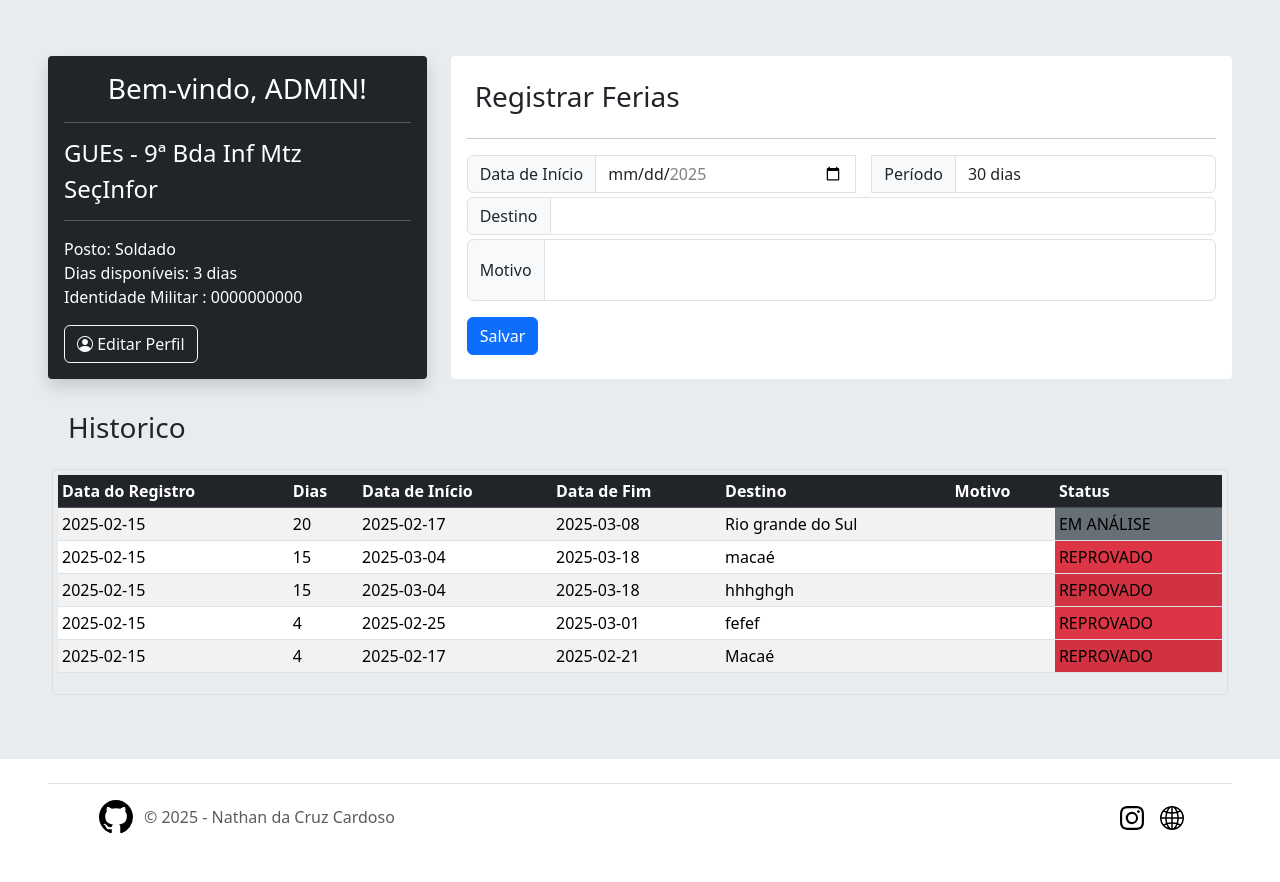
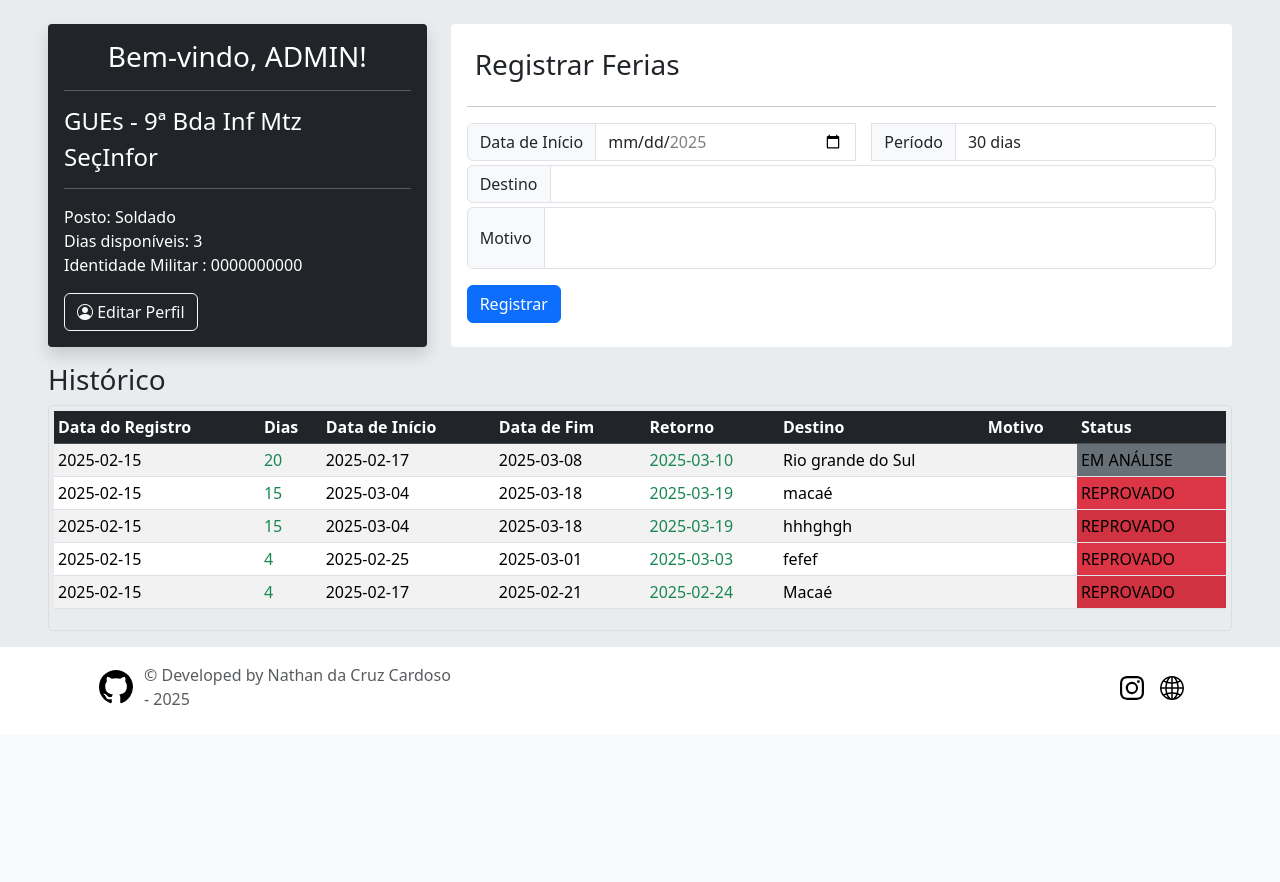
Before and after one commit to NathanCruzOficial/gestor-de-ferias, a Flask app: page /user/ in a window 1280 px wide. Shown: the part 81-963 px from the top of the page. After the commit the page ends 786 px from the top, so only its background shows below. Run offline with Flask 3, Linux system fonts and the light colour scheme; a user stored in the database is signed in; data comes from the database, SQL or seed files in the repository; both versions use the stored data as it was after the commit.

Commit message:
solved : bugs

```diff
--- a/app/models/forms.py
+++ b/app/models/forms.py
@@ -87,7 +87,7 @@ class UpdateForm(FlaskForm):
     nivel = SelectField("nivel", choices=nvls, validators=[DataRequired()])
     email = StringField("email", validators=[DataRequired(), Email()])
     telefone = TelField("telefone",validators=[DataRequired()])
-    submit = SubmitField('Registrar')
+    submit = SubmitField('Salvar Alterações')
 
     def __init__(self, *args, **kwargs):
         super(UpdateForm, self).__init__(*args, **kwargs)
@@ -105,7 +105,7 @@ class UpdateForm(FlaskForm):
 
 
 class VacationForm(FlaskForm):
-    periodo_dias = [('1', '30 dias'), ('2', '25 dias'), ('3', '20 dias'), ('4', '15 dias'), ('4', '10 dias'),('4', '5 dias')]
+    periodo_dias = [('1', '30 dias'), ('2', '25 dias'), ('3', '20 dias'), ('4', '15 dias'), ('5', '10 dias'),('6', '5 dias')]
 
     data_inicio = DateField(
         "Data de Início",
@@ -122,7 +122,7 @@ class VacationForm(FlaskForm):
     destino = StringField("Destino", validators=[DataRequired()])
     motivo = TextAreaField("Motivo")
     detalhes = StringField("Detalhes")
-    submit = SubmitField('Salvar')
+    submit = SubmitField('Registrar')
 
     def validate_data_fim(self, field):
         if self.data_inicio.data and field.data < self.data_inicio.data:
--- a/app/models/tables.py
+++ b/app/models/tables.py
@@ -95,7 +95,7 @@ class Vacation(db.Model):
     state = db.relationship("State", back_populates='ferias')
 
 
-    def __init__(self, fg_users_id, data_inicio, data_fim, destino, motivo,fg_states_id=1):
+    def __init__(self, fg_users_id, data_inicio, data_fim, dias, destino, motivo,fg_states_id=1):
 
         self.user = User.query.get(fg_users_id)
         self.state = State.query.get(fg_states_id)
@@ -110,7 +110,7 @@ class Vacation(db.Model):
 
         # Verificando se as datas são válidas antes de calcular os dias
         if self.data_inicio and self.data_fim:
-            self.dias = (self.data_fim - self.data_inicio).days
+            self.dias = dias
         else:
             self.dias = 0  # Ou outro valor padrão se as datas forem None
 
@@ -120,7 +120,7 @@ class Vacation(db.Model):
             self.data_retorno = data_fim + timedelta(days=3)
         elif data_fim.weekday() == 5:
             self.data_retorno = data_fim + timedelta(days=2)
-        elif data_fim.weekday() == 6:
+        else:
             self.data_retorno = data_fim + timedelta(days=1)
 
     def __repr__(self):
--- a/app/routes/user.py
+++ b/app/routes/user.py
@@ -34,24 +34,25 @@ def home():
         motivo = form.motivo.data
         periodo = dict(form.periodo.choices).get(form.periodo.data, None)
         periodo = int(periodo.split(" ")[0])
-        print(periodo)
         data_fim = data_inicio + datetime.timedelta(days=periodo)
+        print(data_fim)
         dias = (data_fim - data_inicio).days
+        print(dias)
         data_fim = data_fim - datetime.timedelta(days=1)
+        print(data_fim)
 
         if current_user.dias_disp >= dias:
             if current_user.dias_disp > 0:
-                current_user.dias_disp = current_user.dias_disp - dias
-
-                registro_ferias = Vacation( fg_users_id, data_inicio, data_fim, destino, motivo)
-                print(registro_ferias)
+                registro_ferias = Vacation( fg_users_id, data_inicio, data_fim, dias, destino, motivo)
 
                 if db_mannager.periodo_disponivel(current_user.id, data_inicio, data_fim):
                     try:
+                        current_user.dias_disp = current_user.dias_disp - dias
                         crud.create(registro_ferias)
                         db.session.merge(current_user)
                         db.session.commit()
                         flash('Registro de férias efetuado com sucesso', 'success')
+                        print(30*"-","\n","passou2")
                         return redirect(url_for("user.home"))
 
                     except IntegrityError:
@@ -324,10 +325,14 @@ def delete_user(user_id):
 @user_bp.route('ferias/reprove/<int:registro_id>', methods=['GET','POST'])
 @required_level(3)
 def reprove_regs(registro_id):
-    registro = Vacation.query.get(registro_id)
+    registro = Vacation.query.join(User).filter(Vacation.id == registro_id).first()
+
     if registro and registro.fg_states_id == 1:
         registro.fg_states_id = 3
+        print(registro.user.dias_disp)
         registro.user.dias_disp = registro.user.dias_disp + registro.dias
+
+        print(registro.user.dias_disp)
 
         db.session.merge(registro)
         db.session.commit()
--- a/app/templates/layouts/base.html
+++ b/app/templates/layouts/base.html
@@ -24,7 +24,7 @@
             {% include "shared/flashes.html" %}
 
 
-            <div class="bg-body-secondary flex-grow-1 p-5">
+            <div class="bg-body-secondary flex-grow-1 px-5 py-3">
             {% block content %}{% endblock %}
             </div>
 
--- a/app/templates/shared/footer.html
+++ b/app/templates/shared/footer.html
@@ -18,12 +18,12 @@
 <div class="container-fluid px-5">
   <!-- Seu conteúdo aqui -->
 
-  <footer class="d-flex flex-wrap justify-content-between align-items-center py-3 pb-4 px-5 my-4 border-top">
+  <footer class="d-flex flex-wrap justify-content-between align-items-center py-3 pb-4 px-5">
     <div class="col-md-4 d-flex align-items-center">
       <a href="https://github.com/NathanCruzOficial" class="mb-3 me-2 mb-md-0 text-body-secondary text-decoration-none lh-1">
         <svg class="bi" width="40" height="34"><use xlink:href="#github"/></svg>
       </a>
-      <span class="mb-3 mb-md-0 text-body-secondary">&copy; 2025 - Nathan da Cruz Cardoso</span>
+      <span class="mb-3 mb-md-0 text-body-secondary">&copy; Developed by Nathan da Cruz Cardoso - 2025</span>
     </div>
 
     <ul class="nav col-md-4 justify-content-end list-unstyled d-flex">
--- a/app/templates/user/home.html
+++ b/app/templates/user/home.html
@@ -14,7 +14,7 @@
             <hr>
             <p>
                 Posto: {{ current_user.patente.posto }} <br>
-                Dias disponíveis: {{ current_user.dias_disp }} dias <br>
+                Dias disponíveis: {{ current_user.dias_disp }}<br>
                 Identidade Militar : {{ current_user.military_id }}
             </p>
             <a href="{{ url_for('user.profile') }}" class="btn btn-outline-light"><i class="bi bi-person-circle"></i> Editar Perfil</a>
@@ -55,7 +55,7 @@
                 {% else %}
                 <div class="text-center">
                     <h1 class="h3 p-2 text-bg-warning text-white"> <strong>Aviso:</strong></h1>
-                    <h1 class="text-info text-black pt-lg-5 pt-3 h1"> <i class="bi bi-calendar-x"></i> <br> <strong> Seus dias de dispensa terminaram! </strong></h1>
+                    <h1 class="text-info text-black pt-lg-5 pt-3 h3"> <i class="bi bi-calendar-x h1"></i> <br> <br><strong> Você não possui dias disponíveis para registrar </strong></h1>
                 </div>
                 {% endif %}
             </form>
@@ -63,8 +63,8 @@
     </div>
 
 <!-- =======================================Histórico=========================================== -->
-    <div class="col-12 p-3">
-        <h3 class=" p-3">Historico</h3>
+    <div class="col-12 mt-3">
+        <h3>Histórico</h3>
             <!-- Contêiner com barra de rolagem -->
             <div style="max-height: 250px; overflow-y: auto; border: 1px solid #ddd; border-radius: 5px; padding: 5px;">
                 <table class="table table-sm table-striped">
@@ -74,6 +74,7 @@
                             <th>Dias</th>
                             <th>Data de Início</th>
                             <th>Data de Fim</th>
+                            <th>Retorno</th>
                             <th>Destino</th>
                             <th>Motivo</th>
                             <th>Status</th>
@@ -83,9 +84,10 @@
                         {% for f in ferias %}
                         <tr>
                             <td>{{ f.data_registro }}</td>
-                            <td>{{ f.dias }}</td>
+                            <td class="text-success">{{ f.dias }}</td>
                             <td>{{ f.data_inicio }}</td>
                             <td>{{ f.data_fim }}</td>
+                            <td class="text-success">{{ f.data_retorno }}</td>
                             <td>{{ f.destino }}</td>
                             <td>{{ f.motivo }}</td>
                             {% if f.state.id == 1 %}
```
Also changed, not shown: app/controllers/db_mannager.py (+19 -13 lines), app/templates/user/editor_user.html (+7 -6 lines), app/templates/user/ferias.html (+7 -5 lines), app/templates/user/perfil.html (+6 -7 lines), app/templates/user/registrador.html (+6 -6 lines), instance/storage.db.
